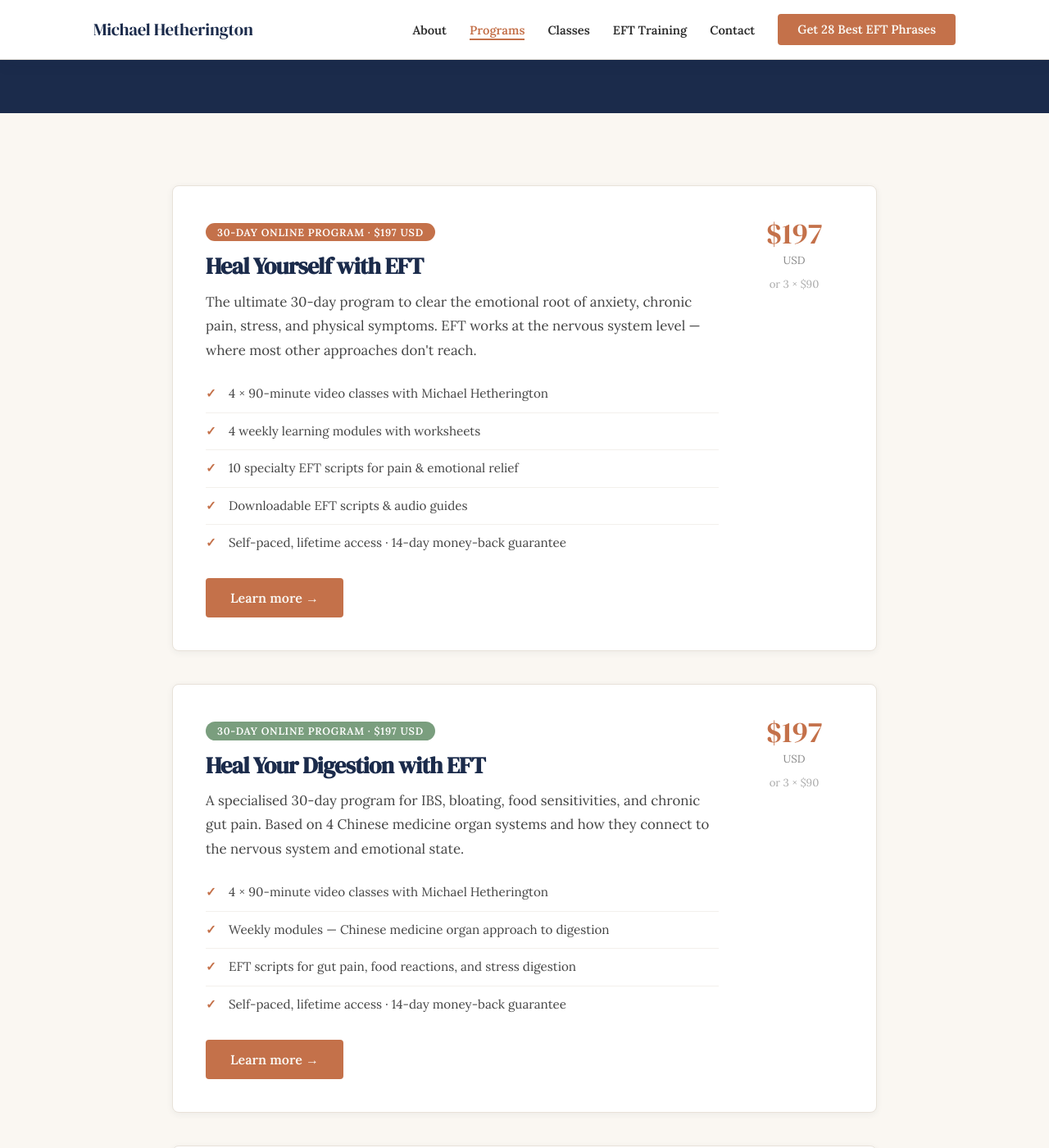
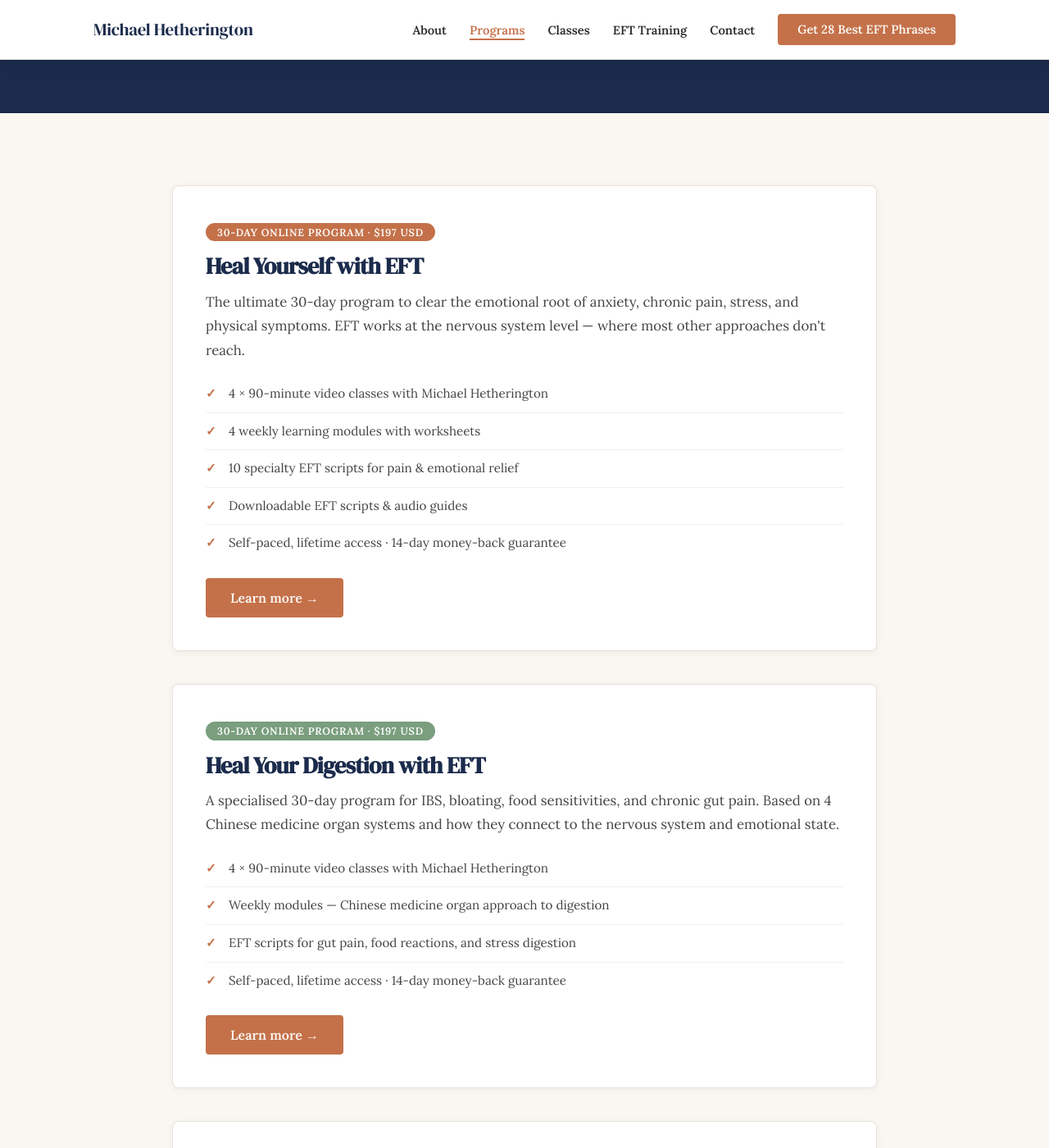
Before and after one commit to fuzzarelly/michaelhetherington.com, a Jekyll site: the page built from programs/index.html, in a window 1280 px wide and 1400 px high, scrolled down 302 px. Shown: the whole window at 82% size. Built offline with Jekyll 4.4.1, drawn with Linux system fonts in a browser that asks for light colours; a script that is not in the unit is left out.

Commit message:
Programs page: remove the price blocks from the three program cards
Co-Authored-By: Claude Opus 5.5 <noreply@anthropic.com>

```diff
--- a/programs/index.html
+++ b/programs/index.html
@@ -26,7 +26,7 @@ canonical: "https://www.michaelhetherington.com/programs/"
       <div style="display: flex; flex-direction: column; gap: 40px; max-width: 860px; margin: 0 auto;">
 
         <!-- 1. Heal Yourself -->
-        <div class="card" style="padding: 40px; display: grid; grid-template-columns: 1fr auto; gap: 32px; align-items: start;">
+        <div class="card" style="padding: 40px; display: grid; grid-template-columns: 1fr; gap: 32px; align-items: start;">
           <div>
             <span class="badge badge--terracotta" style="margin-bottom: 14px;">30-Day Online Program · $197 USD</span>
             <h2 style="margin: 0 0 12px; font-size: 1.75rem;">Heal Yourself with EFT</h2>
@@ -44,15 +44,10 @@ canonical: "https://www.michaelhetherington.com/programs/"
               <a href="https://healyourselfeft.com/" class="btn-primary" target="_blank" rel="noopener">Learn more &rarr;</a>
             </div>
           </div>
-          <div style="text-align: center; min-width: 120px;">
-            <div style="font-family: 'DM Serif Display', Georgia, serif; font-size: 2.25rem; color: var(--terracotta); line-height: 1;">$197</div>
-            <div style="font-size: 0.82rem; color: #888; margin-top: 4px;">USD</div>
-            <div style="font-size: 0.82rem; color: #aaa; margin-top: 6px;">or 3 × $90</div>
-          </div>
         </div>
 
         <!-- 2. Heal Your Digestion -->
-        <div class="card" style="padding: 40px; display: grid; grid-template-columns: 1fr auto; gap: 32px; align-items: start;">
+        <div class="card" style="padding: 40px; display: grid; grid-template-columns: 1fr; gap: 32px; align-items: start;">
           <div>
             <span class="badge badge--sage" style="margin-bottom: 14px;">30-Day Online Program · $197 USD</span>
             <h2 style="margin: 0 0 12px; font-size: 1.75rem;">Heal Your Digestion with EFT</h2>
@@ -69,15 +64,10 @@ canonical: "https://www.michaelhetherington.com/programs/"
               <a href="https://healyourdigestioneft.com/" class="btn-primary" target="_blank" rel="noopener">Learn more &rarr;</a>
             </div>
           </div>
-          <div style="text-align: center; min-width: 120px;">
-            <div style="font-family: 'DM Serif Display', Georgia, serif; font-size: 2.25rem; color: var(--terracotta); line-height: 1;">$197</div>
-            <div style="font-size: 0.82rem; color: #888; margin-top: 4px;">USD</div>
-            <div style="font-size: 0.82rem; color: #aaa; margin-top: 6px;">or 3 × $90</div>
-          </div>
         </div>
 
         <!-- 3. EFT Practitioner Training -->
-        <div class="card" style="padding: 40px; display: grid; grid-template-columns: 1fr auto; gap: 32px; align-items: start;">
+        <div class="card" style="padding: 40px; display: grid; grid-template-columns: 1fr; gap: 32px; align-items: start;">
           <div>
             <span class="badge badge--navy" style="margin-bottom: 14px;">Accredited Practitioner Training</span>
             <h2 style="margin: 0 0 12px; font-size: 1.75rem;">EFT Practitioner Training</h2>
@@ -93,9 +83,6 @@ canonical: "https://www.michaelhetherington.com/programs/"
             <div class="flex flex-wrap gap-sm">
               <a href="https://eftpractitionertraining.com/" class="btn-primary" target="_blank" rel="noopener">Learn more &rarr;</a>
             </div>
-          </div>
-          <div style="text-align: center; min-width: 120px;">
-            <div style="font-size: 0.82rem; color: #888; margin-top: 4px;">IICT Accredited</div>
           </div>
         </div>
 
```
